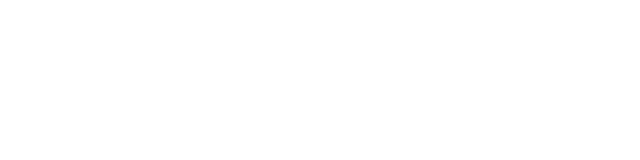
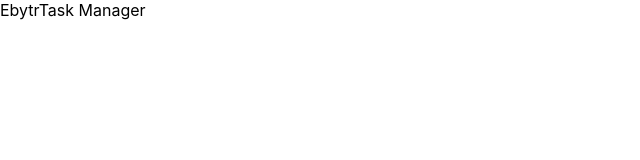
Before and after one commit to TiLourinho/desafio-tecnico-ebytr, a React (Create React App) app in the folder client/: page / in a window 1280 px wide. Before the commit this address had no page. Shown: the top 160 px of the page, without its empty margins (0-640 px from the left). Built offline with nearby package versions, Linux system fonts and the light colour scheme.

Commit message:
fix: home path

```diff
--- a/client/src/App.jsx
+++ b/client/src/App.jsx
@@ -8,7 +8,7 @@
   <Provider>
     <Router>
       <Routes>
-        <Route path="/home" element={<Home />} />
+        <Route path="/" element={<Home />} />
       </Routes>
     </Router>
   </Provider>
```
